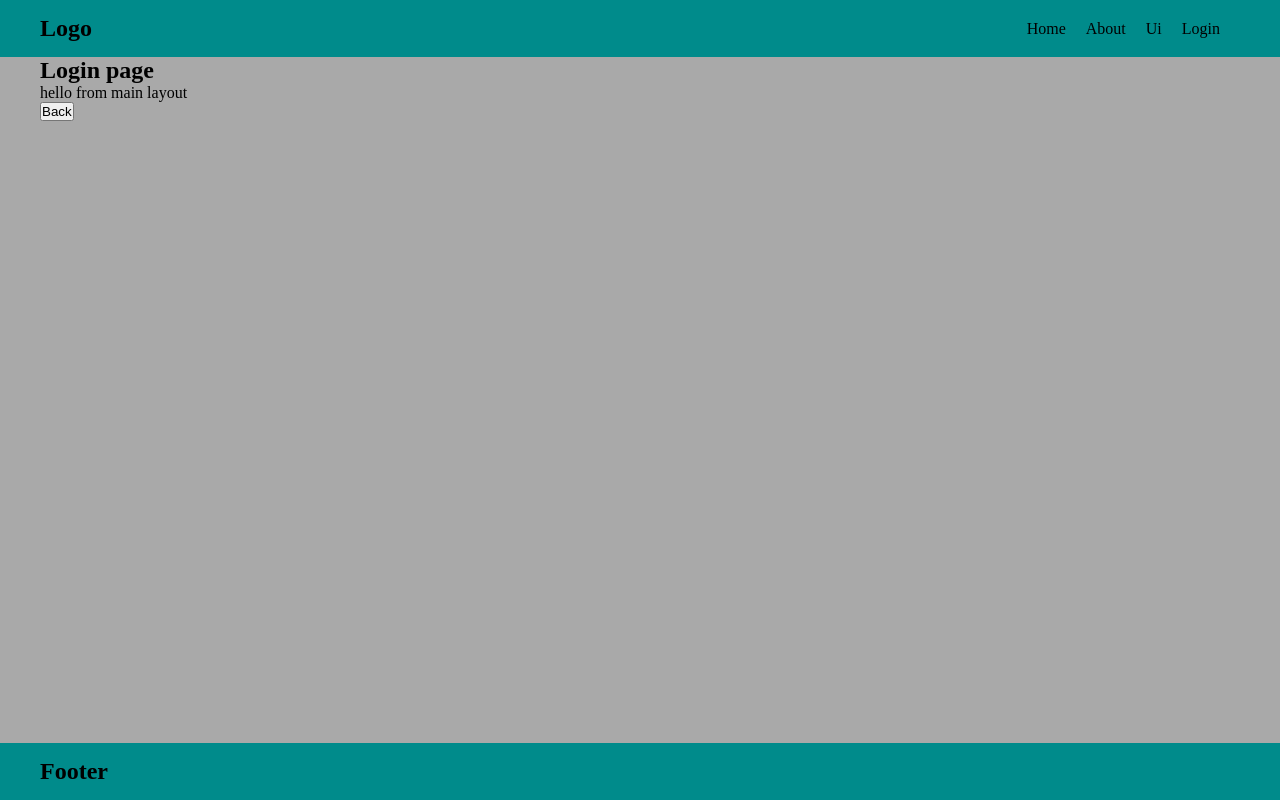
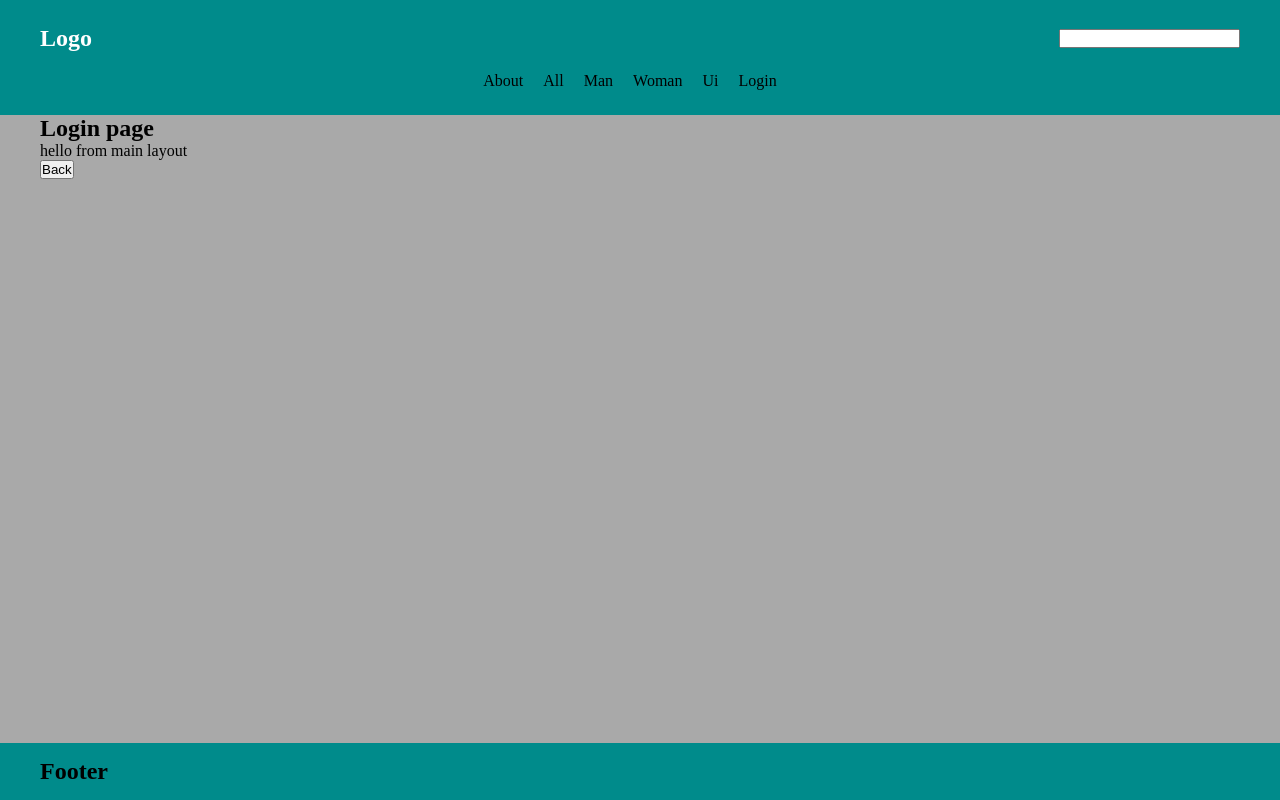
Before and after one commit to vit718/ElectronicsStore_Vue, a Vue app: page /login in a window 1280 px wide. Built offline with nearby package versions, Linux system fonts and the light colour scheme.

Commit message:
added new items to nav

```diff
--- a/src/layouts/Header.vue
+++ b/src/layouts/Header.vue
@@ -1,23 +1,46 @@
 <script setup>
 import Container from '../components/Container.vue';
+
+const secondaryNavItems=[
+  {
+    path:'/about',
+    name:"About",
+  },
+  {
+    path:'/category/all',
+    name:"All"
+  },
+  {
+    path:'/category/man',
+    name:"Man"
+  },
+  {
+    path:'/category/woman',
+    name:"Woman"
+  },
+  {
+    path:'/ui',
+    name:"Ui",
+  },
+  {
+    path:'/login',
+    name:"Login",
+  },
+]
 </script>
 
 <template>
   <header class="header">
     <Container class="content">
-      <h2>Logo</h2>
-      <ul class="menu">
-        <li class="menu--item">
-          <router-link to="/">Home</router-link>
-        </li>
-        <li class="menu--item">
-          <router-link to="/about">About</router-link>
-        </li>
-        <li class="menu--item">
-          <router-link to="/ui">Ui</router-link>
-        </li>
-        <li class="menu--item">
-          <router-link to="/login">Login</router-link>
+    <div class="primaryNav">
+      <h2 class="logo">
+      <router-link to="/">Logo</router-link>
+      </h2>
+      <input/>
+    </div>
+      <ul class="menu secondaryNav">
+        <li class="menu--item" v-for="item in secondaryNavItems" :key="item.path">
+          <router-link :to="item.path">{{ item.name }}</router-link>
         </li>
       </ul>
     </Container>
@@ -30,12 +53,22 @@ import Container from '../components/Container.vue';
   padding: 15px 0;
 }
 
-.content {
+.logo a{
+  color:#fff;
+}
+
+.primaryNav{
   display: flex;
   justify-content: space-between;
   align-items: center;
+  padding: 10px 0;
 }
 
+.secondaryNav{
+  display: flex;
+  justify-content: center;
+  padding: 10px 0;
+}
 .menu {
   display: flex;
   align-items: center;
--- a/src/router/index.js
+++ b/src/router/index.js
@@ -4,6 +4,7 @@ import HomePage from '../views/HomeViews/HomeView.vue';
 import AboutPage from '../views/AboutView.vue';
 import UiPage from '../views/UiView.vue';
 import LoginPage from '../views/Login.vue';
+import CategoryView from '../views/CategoryViews/CategoryView.vue';
 
 const routes = [
   {
@@ -22,6 +23,10 @@ const routes = [
     path: '/login',
     component: LoginPage,
   },
+  {
+    path: '/category/:categoryName',
+    component: CategoryView,
+  },
 ];
 
 const router = createRouter({
--- /dev/null
+++ b/src/views/CategoryViews/CategoryView.vue
@@ -0,0 +1,14 @@
+<script setup>
+import { useRoute } from 'vue-router';
+
+import Container from "../../components/Container.vue";
+
+const route=useRoute();
+console.log("route: ",route.params.categoryName)
+</script>
+
+<template>
+  <Container>
+    <h2>Category {{ route.params.categoryName }}</h2>
+  </Container>
+</template>
```
